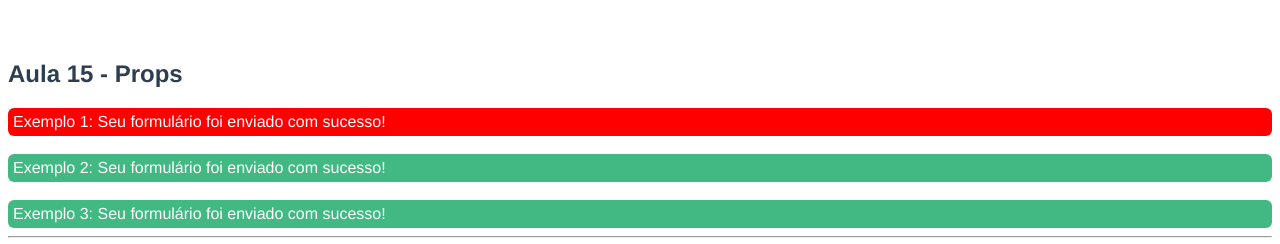
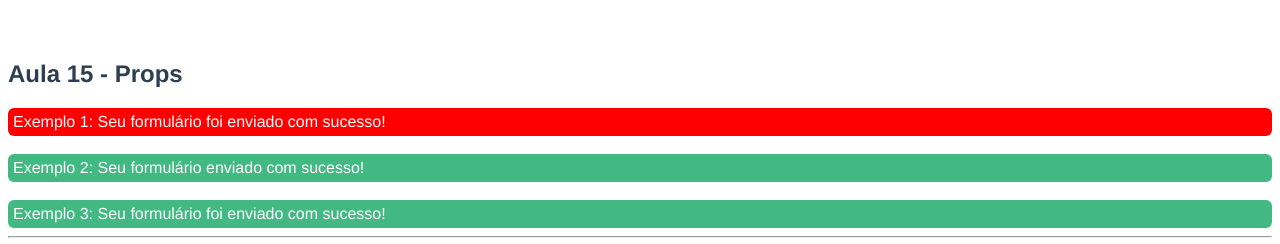
Before and after one commit to dimascapelari/VueJS-Tiago-Matos, a Vue app: page / in a window 1280 px wide. Shown: the top 244 px of the page. Built offline with nearby package versions, Linux system fonts and the light colour scheme; the HTML template or start-up script is replaced by a standard one.

Commit message:
Aula 15 - Props

```diff
--- a/src/App.vue
+++ b/src/App.vue
@@ -95,7 +95,7 @@ export default {
   data() {
     return {
       showHeader: true,
-      text: "Exemplo 2: Seu formulário foi enviado com sucesso!",
+      text: "Exemplo 2: Seu formulário enviado com sucesso!",
     };
   },
 };
```
